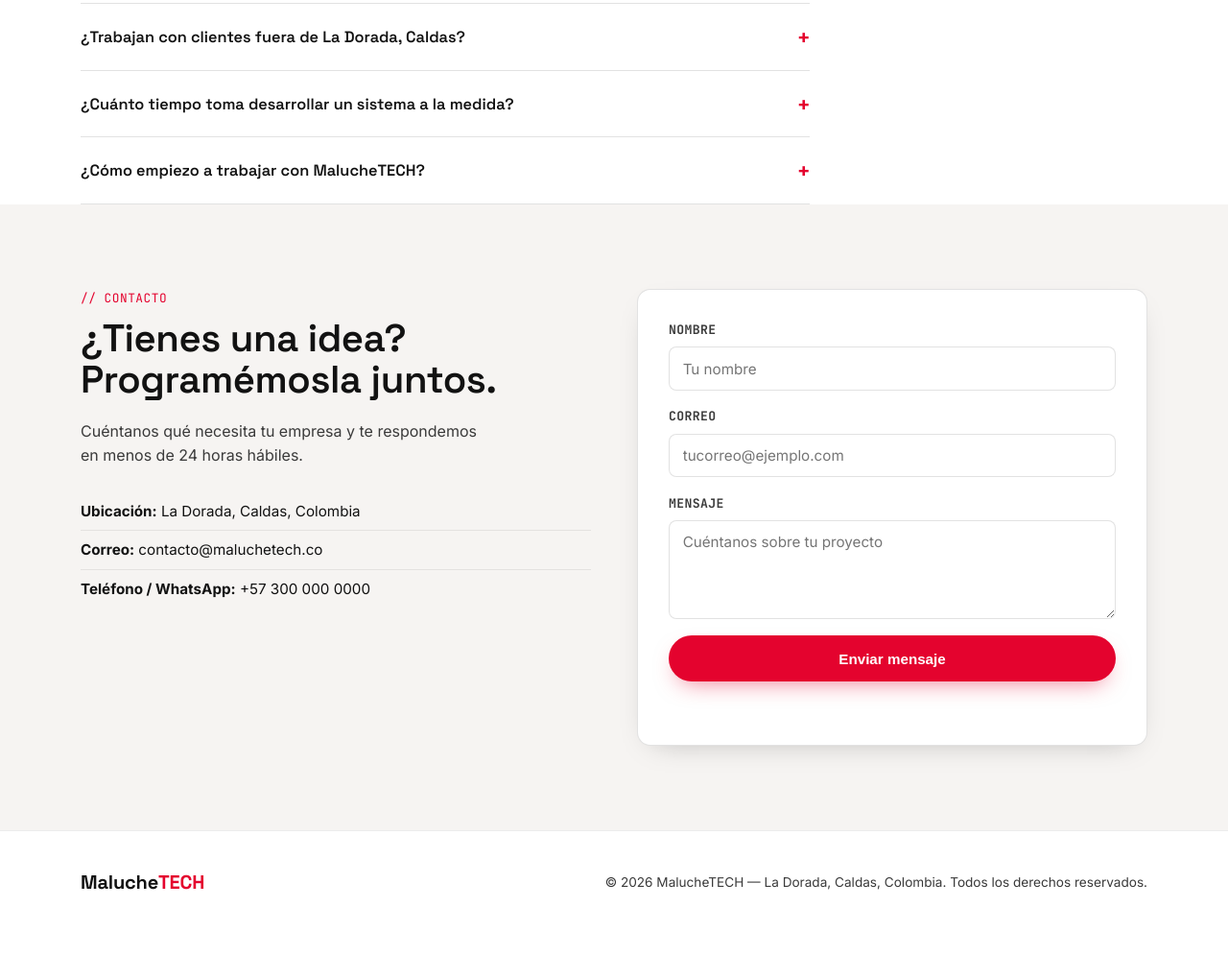
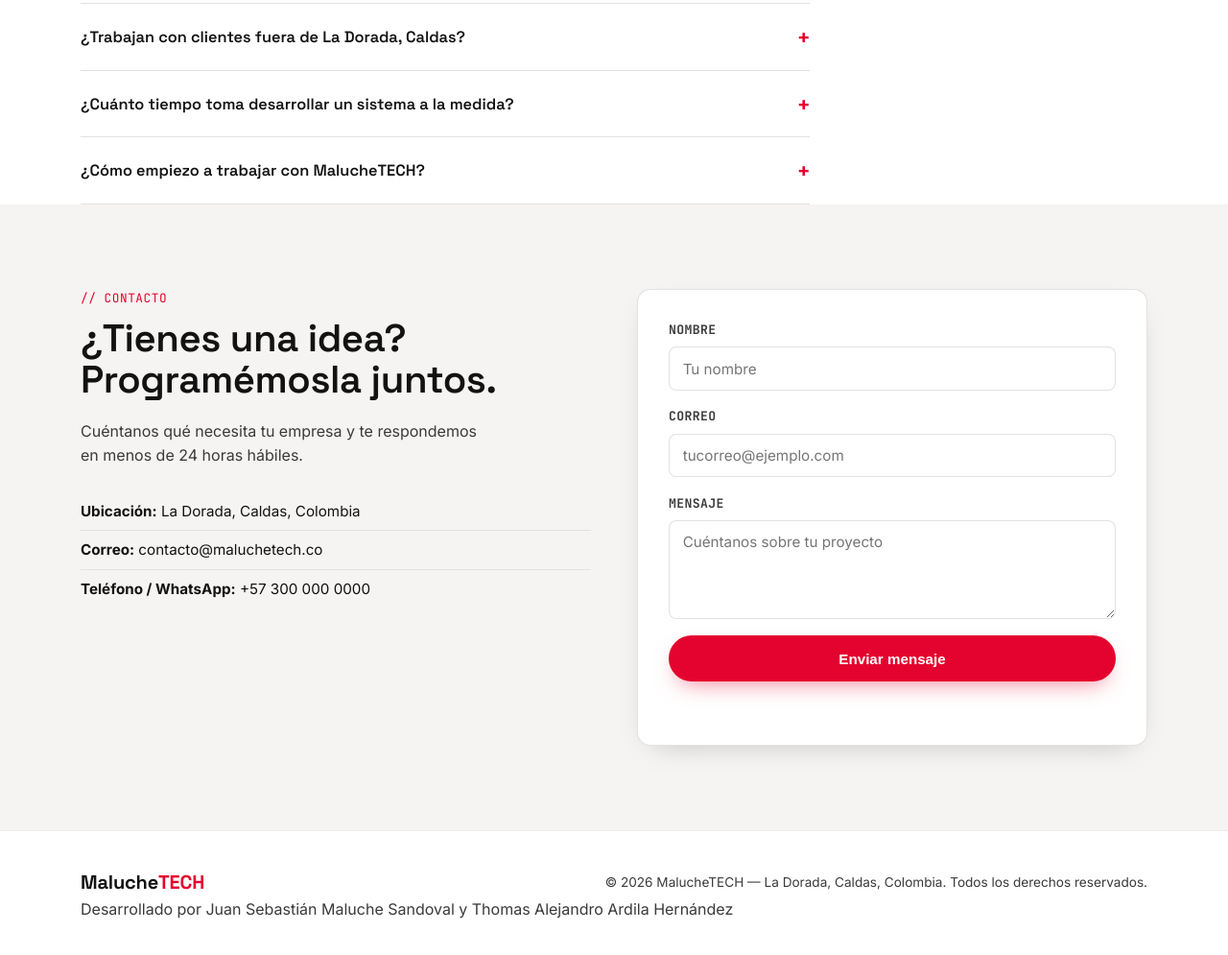
Before and after one commit to maluchesebastian-commits/MalucheTECH, a plain HTML site: page index.html in a window 1280 px wide. Shown: the part 2243-3238 px from the top of the page at 96% size. Before the commit the page ends 3217 px from the top, so only its background shows below. Drawn offline with Linux system fonts and the light colour scheme.

Commit message:
Update index.html

```diff
--- a/index.html
+++ b/index.html
@@ -251,6 +251,9 @@
     <a href="#top" class="logo">Maluche<span class="accent">TECH</span></a>
     <p>&copy; <span id="year"></span> MalucheTECH — La Dorada, Caldas, Colombia. Todos los derechos reservados.</p>
   </div>
+  <div class="wrap">
+    <p class="footer-credits">Desarrollado por Juan Sebastián Maluche Sandoval y Thomas Alejandro Ardila Hernández</p>
+  </div>
 </footer>
 
 <a href="#contacto" class="floating-contact" aria-label="Ir a contacto">
```
